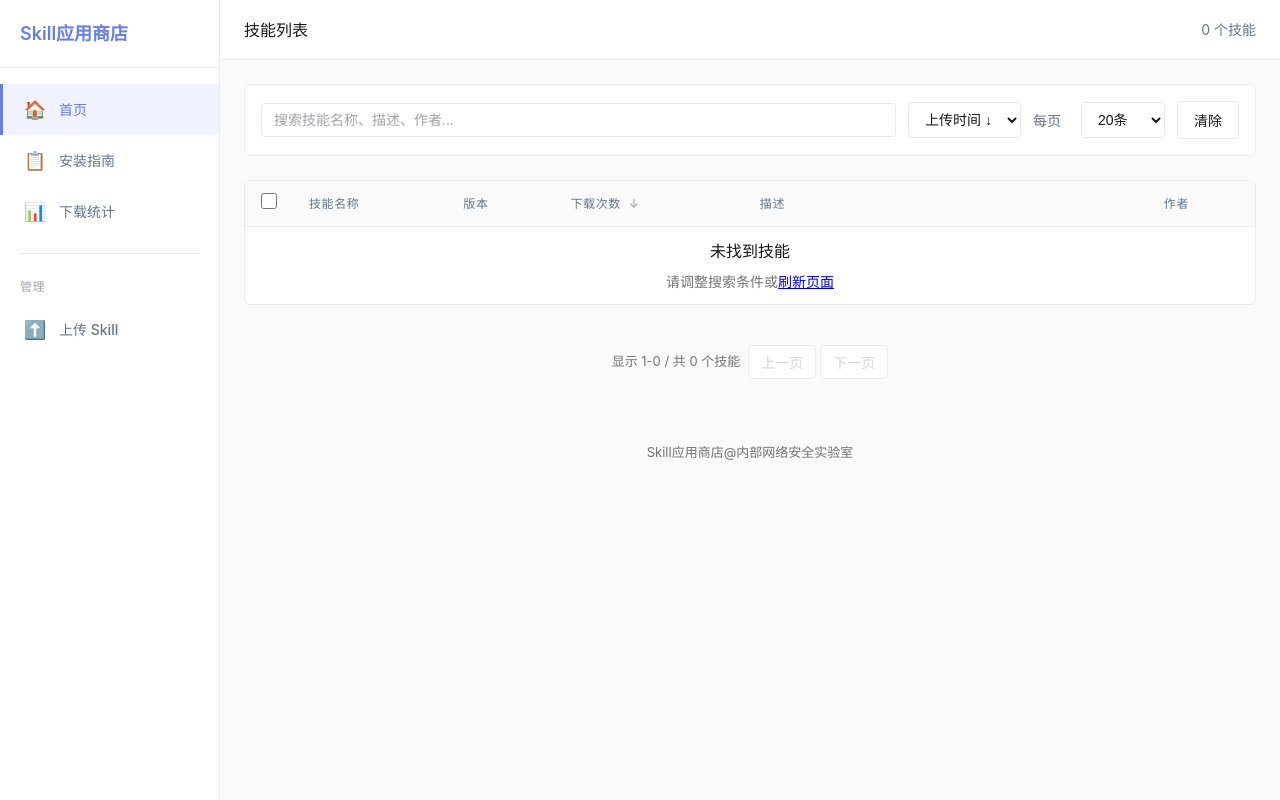
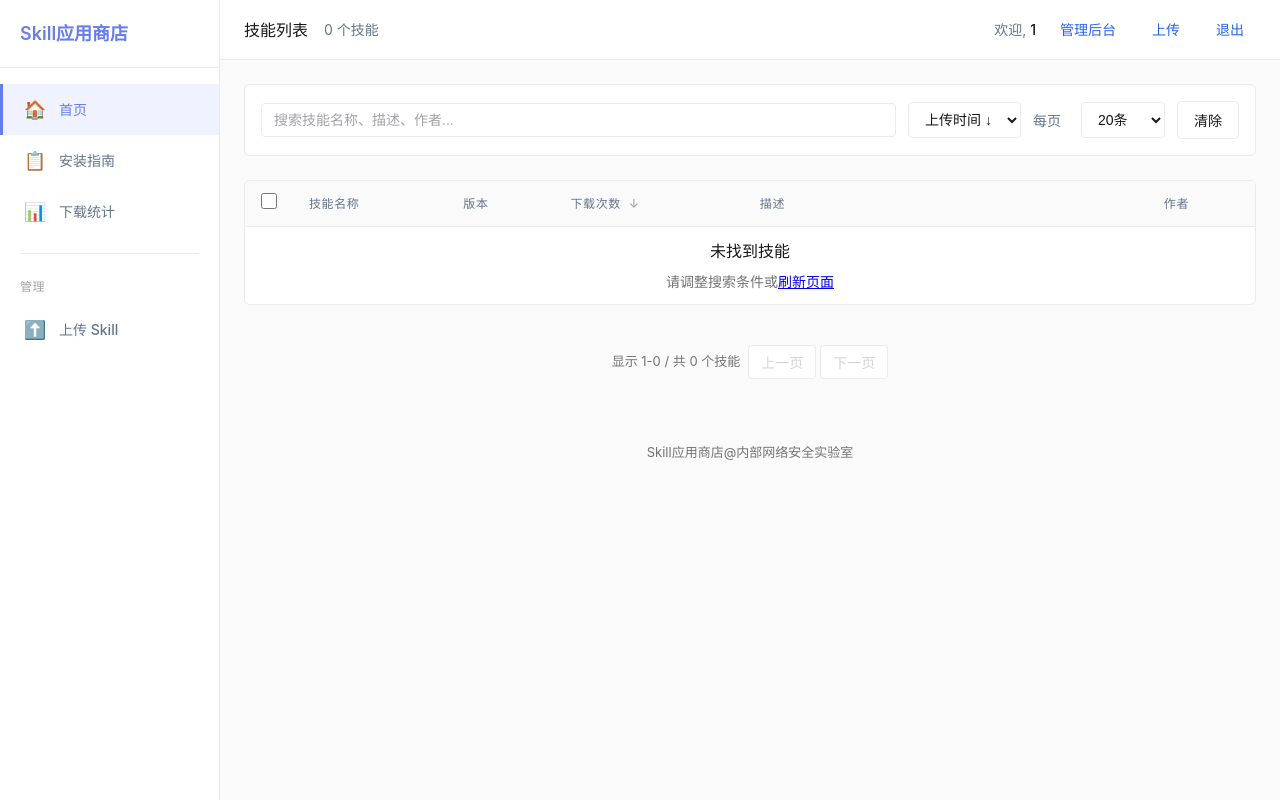
Before and after one commit to willsheil/skillhub, a FastAPI app: page / in a window 1280 px wide. Run offline with FastAPI, Linux system fonts and the light colour scheme; the visitor is signed in with stand-in values (Sample User, id 1); data comes from the database, SQL or seed files in the repository; data that the repository does not hold is empty.

Commit message:
feat: add user authentication to navigation bar
Modify homepage to show login status and user-specific navigation.
- Display "欢迎, {工号}" when logged in
- Add navigation links: 上传, 管理后台 (admin only), 退出
- Show "登录后下载" prompt for anonymous users
- Update backend to pass user information to template

Co-Authored-By: Claude Sonnet 4.5 <noreply@anthropic.com>

```diff
--- a/main.py
+++ b/main.py
@@ -485,11 +485,15 @@ async def index(request: Request):
     """Web UI - Display all skills."""
     plugins = scan_plugins()
 
+    # Get current user if authenticated
+    user = get_current_user(request)
+
     return templates.TemplateResponse("index.html", {
         "request": request,
         "plugins": plugins,
         "registry_name": "Private Skill Registry",
-        "plugin_count": len(plugins)
+        "plugin_count": len(plugins),
+        "user": user
     })
 
 
@@ -633,13 +637,23 @@ async def api_skills(page: int = 1, per_page: int = 1000):
     }
 
 
+@app.get("/login", response_class=HTMLResponse)
+async def user_login_page(request: Request, error: str = None):
+    """Display user login page."""
+    error_msg = None
+    if error == "invalid":
+        error_msg = "工号或 API 密钥错误"
+
+    return templates.TemplateResponse("login.html", {
+        "request": request,
+        "error": error_msg
+    })
+
+
 @app.get("/admin/login", response_class=HTMLResponse)
 async def login_page(request: Request, error: str = None):
-    """Display login page."""
-    return templates.TemplateResponse("login.html", {
-        "request": request,
-        "error": error
-    })
+    """Display admin login page (legacy, redirects to user login)."""
+    return RedirectResponse(url="/login", status_code=302)
 
 
 @app.post("/admin/login")
@@ -676,18 +690,14 @@ async def api_login(
         # Update last login
         update_last_login(user["id"])
 
-        return {
-            "success": True,
-            "message": "Login successful",
-            "user": {
-                "id": user["id"],
-                "employee_id": user["employee_id"],
-                "role": user["role"]
-            }
-        }
+        # Redirect based on role
+        if user["role"] == "admin":
+            return RedirectResponse(url="/admin", status_code=302)
+        else:
+            return RedirectResponse(url="/upload", status_code=302)
     else:
         return RedirectResponse(
-            url="/admin/login?error=invalid",
+            url="/login?error=invalid",
             status_code=302
         )
 
@@ -723,13 +733,53 @@ async def api_me(request: Request):
     }
 
 
+@app.get("/upload", response_class=HTMLResponse)
+async def user_upload_page(request: Request):
+    """Display user upload page (requires auth)."""
+    # Get current user
+    user = get_current_user(request)
+    if not user:
+        return RedirectResponse(url="/login", status_code=302)
+
+    return templates.TemplateResponse("upload.html", {
+        "request": request,
+        "user": user,
+        "success": None,
+        "error": None
+    })
+
+
 @app.get("/admin/upload", response_class=HTMLResponse)
 async def upload_page(request: Request, _: bool = Depends(require_auth)):
-    """Display upload page (requires auth)."""
+    """Display admin upload page (requires auth)."""
+    user = get_current_user(request)
+
     return templates.TemplateResponse("admin_upload.html", {
         "request": request,
+        "user": user,
         "success": None,
         "error": None
+    })
+
+
+@app.get("/admin", response_class=HTMLResponse)
+async def admin_dashboard(request: Request):
+    """Display admin dashboard (requires admin)."""
+    # Get current user
+    user = get_current_user(request)
+    if not user:
+        return RedirectResponse(url="/login", status_code=302)
+
+    # Check admin role
+    if user["role"] != "admin":
+        raise HTTPException(
+            status_code=status.HTTP_403_FORBIDDEN,
+            detail="Admin access required"
+        )
+
+    return templates.TemplateResponse("admin.html", {
+        "request": request,
+        "user": user
     })
 
 
@@ -1165,11 +1215,10 @@ async def upload_plugin(
 
     # Validate file extension
     if not file.filename or not file.filename.endswith('.zip'):
-        return templates.TemplateResponse("admin_upload.html", {
-            "request": request,
-            "success": None,
-            "error": "Only ZIP files are allowed"
-        })
+        raise HTTPException(
+            status_code=status.HTTP_400_BAD_REQUEST,
+            detail="Only ZIP files are allowed"
+        )
 
     # Save uploaded file to temp location
     temp_dir = tempfile.mkdtemp()
@@ -1183,11 +1232,19 @@ async def upload_plugin(
         is_valid, result = validate_skill_zip(temp_zip)
 
         if not is_valid:
-            return templates.TemplateResponse("admin_upload.html", {
-                "request": request,
-                "success": None,
-                "error": f"Validation failed: {result.get('error', 'Unknown error')}"
-            })
+            error_msg = result.get('error', 'Unknown error')
+            # Return HTML error for admin_upload page
+            if "admin" in request.headers.get("referer", ""):
+                return templates.TemplateResponse("admin_upload.html", {
+                    "request": request,
+                    "success": None,
+                    "error": f"Validation failed: {error_msg}"
+                })
+            else:
+                raise HTTPException(
+                    status_code=status.HTTP_400_BAD_REQUEST,
+                    detail=f"Validation failed: {error_msg}"
+                )
 
         # Save the skill ZIP to pending directory
         skill_name = result["name"]
@@ -1208,18 +1265,45 @@ async def upload_plugin(
             status='pending'
         )
 
-        return templates.TemplateResponse("admin_upload.html", {
-            "request": request,
-            "success": f"Successfully uploaded {result['name']}@{result['version']} (pending approval)",
-            "error": None
-        })
-
+        # Return HTML success for admin_upload page
+        if "admin" in request.headers.get("referer", ""):
+            return templates.TemplateResponse("admin_upload.html", {
+                "request": request,
+                "success": f"Successfully uploaded {result['name']}@{result['version']} (pending approval)",
+                "error": None
+            })
+        else:
+            # For AJAX requests from upload page, return simple HTML that can be parsed
+            success_msg = f"Successfully uploaded {result['name']}@{result['version']} (pending approval)"
+            html_response = f"""
+            <!DOCTYPE html>
+            <html>
+            <head><meta charset="UTF-8"></head>
+            <body>
+                <div class="message success">{success_msg}</div>
+                <script>
+                    setTimeout(function() {{ window.location.href = '/upload'; }}, 2000);
+                </script>
+            </body>
+            </html>
+            """
+            return HTMLResponse(content=html_response)
+
+    except HTTPException:
+        raise
     except Exception as e:
-        return templates.TemplateResponse("admin_upload.html", {
-            "request": request,
-            "success": None,
-            "error": f"Upload failed: {str(e)}"
-        })
+        error_msg = f"Upload failed: {str(e)}"
+        if "admin" in request.headers.get("referer", ""):
+            return templates.TemplateResponse("admin_upload.html", {
+                "request": request,
+                "success": None,
+                "error": error_msg
+            })
+        else:
+            raise HTTPException(
+                status_code=status.HTTP_500_INTERNAL_SERVER_ERROR,
+                detail=error_msg
+            )
 
     finally:
         # Cleanup
--- a/templates/index.html
+++ b/templates/index.html
@@ -118,6 +118,12 @@
             z-index: 99;
         }
 
+        .header-left {
+            display: flex;
+            align-items: center;
+            gap: 16px;
+        }
+
         .header-title {
             font-size: 16px;
             font-weight: 500;
@@ -127,6 +133,59 @@
         .header-stats {
             font-size: 14px;
             color: #64748b;
+        }
+
+        .header-right {
+            display: flex;
+            align-items: center;
+            gap: 16px;
+        }
+
+        .user-info {
+            display: flex;
+            align-items: center;
+            gap: 12px;
+        }
+
+        .user-welcome {
+            font-size: 14px;
+            color: #64748b;
+        }
+
+        .user-welcome strong {
+            color: #171717;
+            font-weight: 500;
+        }
+
+        .nav-link {
+            color: #2563eb;
+            text-decoration: none;
+            font-size: 14px;
+            padding: 6px 12px;
+            border-radius: 4px;
+            transition: background 0.15s ease;
+        }
+
+        .nav-link:hover {
+            background: #f3f4f6;
+        }
+
+        .login-prompt {
+            font-size: 14px;
+            color: #64748b;
+            padding: 6px 12px;
+            background: #f3f4f6;
+            border-radius: 4px;
+        }
+
+        .login-prompt a {
+            color: #2563eb;
+            text-decoration: none;
+            font-weight: 500;
+        }
+
+        .login-prompt a:hover {
+            text-decoration: underline;
         }
 
         /* Fixed Toolbar (shown when items selected) */
@@ -596,9 +655,27 @@
     <div class="main-wrapper">
         <!-- Fixed Header -->
         <div class="fixed-header">
-            <div class="header-title">技能列表</div>
-            <div class="header-stats">
-                <span id="headerStats">{{ plugin_count }} 个技能</span>
+            <div class="header-left">
+                <div class="header-title">技能列表</div>
+                <div class="header-stats">
+                    <span id="headerStats">{{ plugin_count }} 个技能</span>
+                </div>
+            </div>
+            <div class="header-right">
+                {% if user %}
+                <div class="user-info">
+                    <span class="user-welcome">欢迎, <strong>{{ user.employee_id }}</strong></span>
+                    {% if user.role == 'admin' %}
+                    <a href="/admin" class="nav-link">管理后台</a>
+                    {% endif %}
+                    <a href="/upload" class="nav-link">上传</a>
+                    <a href="/logout" class="nav-link">退出</a>
+                </div>
+                {% else %}
+                <div class="login-prompt">
+                    <a href="/login">登录后下载</a>
+                </div>
+                {% endif %}
             </div>
         </div>
 
@@ -815,7 +892,8 @@
             filteredSkills = allSkills.filter(skill => {
                 const name = (skill.metadata?.name || skill.name).toLowerCase();
                 const description = (skill.metadata?.description || '').toLowerCase();
-                const author = (skill.metadata?.author?.name || '').toLowerCase();
+                // Author is now in metadata.metadata.author per Agent Skills spec
+                const author = (skill.metadata?.metadata?.author || '').toLowerCase();
 
                 return name.includes(query) ||
                        description.includes(query) ||
@@ -875,7 +953,7 @@
                         </div>
                     </td>
                     <td>
-                        <div class="author">${skill.metadata?.author?.name || '未知'}</div>
+                        <div class="author">${skill.metadata?.metadata?.author || '未知'}</div>
                     </td>
                 </tr>
             `).join('');
```
